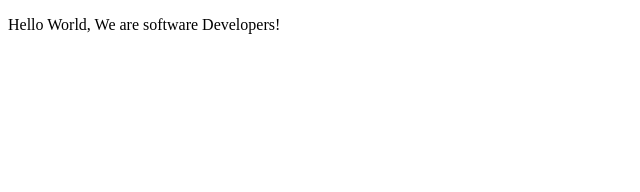
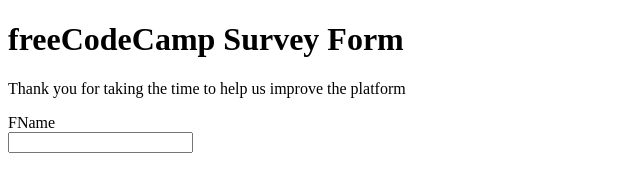
Before and after one commit to PNdunguMaina/Survey-form-using-HTML-CSS, a plain HTML site: page index.html in a window 1280 px wide. Shown: the whole page, without its empty margins (0-640 px from the left). Drawn offline with Linux system fonts and the light colour scheme.

Commit message:
Updated Index

```diff
--- a/index.html
+++ b/index.html
@@ -10,7 +10,13 @@
   <body>
     <script src="https://cdn.freecodecamp.org/testable-projects-fcc/v1/bundle.js"></script>
 
-    <p>Hello World, We are software Developers!</p>
+    <h1 id="title">freeCodeCamp Survey Form</h1>
+    <p id="description">Thank you for taking the time to help us improve the platform</p>
+    <form id="survey-form">
+      <label for="fname">FName</label><br>
+      <input type="text" id="name" name="fname"><br>
+
+    </form>
     <!--
 
     Hello Camper!
```
